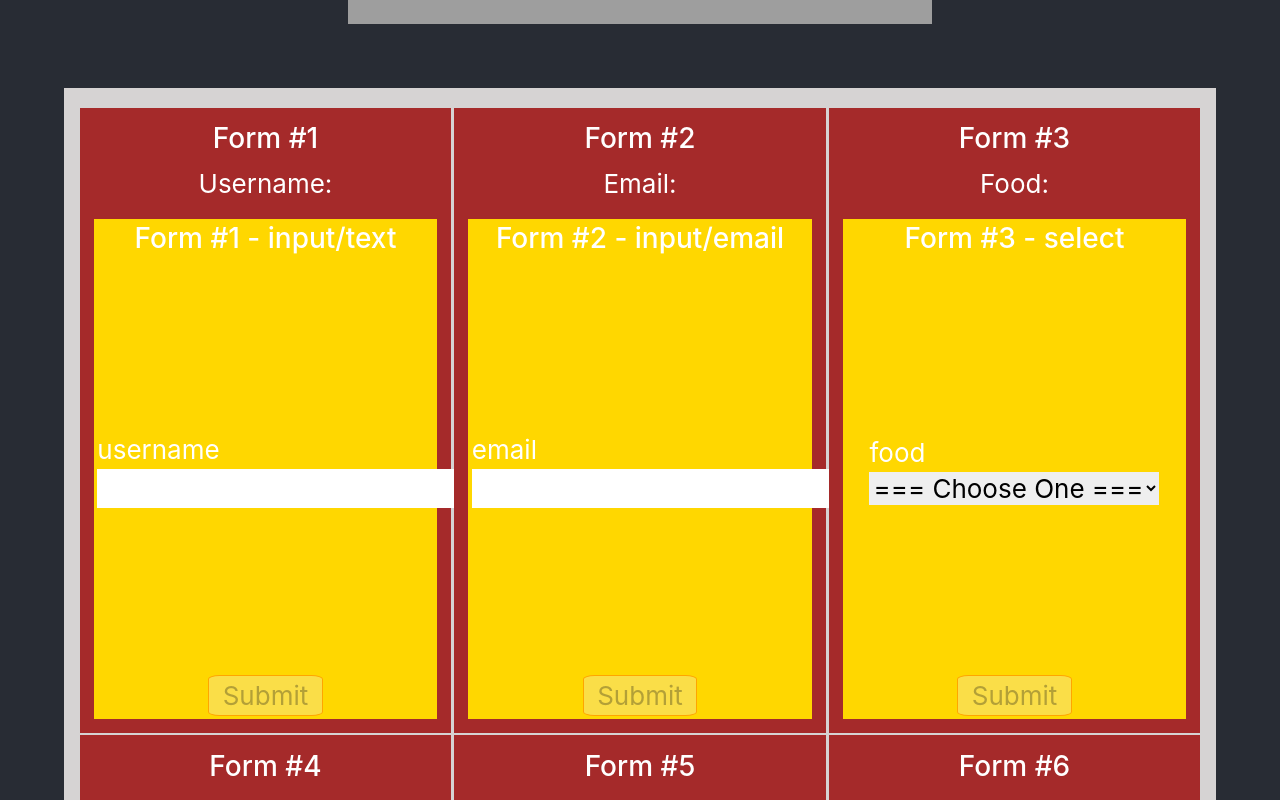
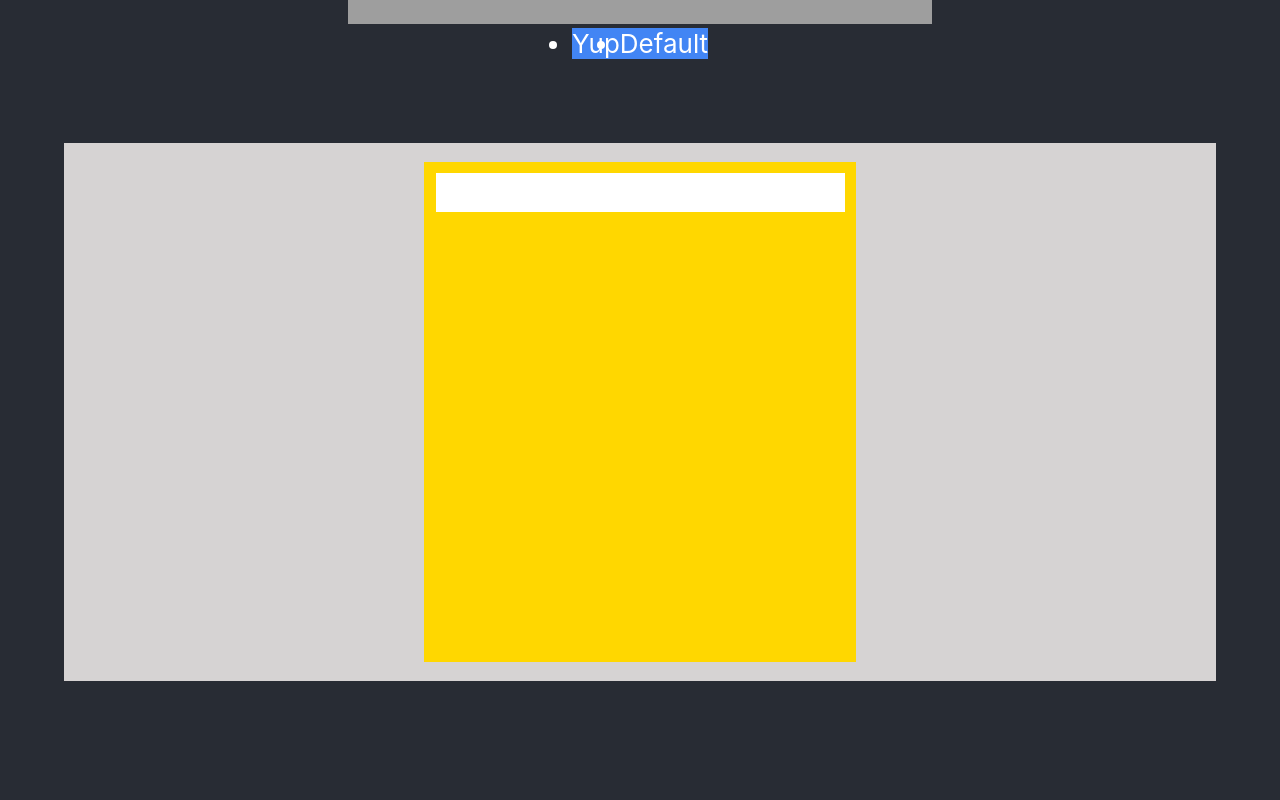
Before and after one commit to DustinThewind505/login-practice, a React (Create React App) app in the folder react-practice/: page /page3/default in a window 1280 px wide. Shown: the part 600-1400 px from the top of the page. Built offline with nearby package versions, Linux system fonts and the light colour scheme; grey boxes are pictures that could not be loaded.

Commit message:
created forms sub routes

```diff
--- /dev/null
+++ b/react-practice/src/components/PAGE3/default/defaultContainer.js
@@ -0,0 +1,23 @@
+import React, { useState } from 'react';
+
+
+
+
+
+function DefaultFormBehavior(props) {
+
+
+
+    return (
+        <div className='forms-page-container'>
+            <form>
+                <label>
+                    <input />
+                </label>
+
+            </form>
+        </div>
+    )
+}
+
+export default DefaultFormBehavior;
--- a/react-practice/src/components/PAGE3/page3.js
+++ b/react-practice/src/components/PAGE3/page3.js
@@ -1,11 +1,8 @@
 import React, { useState } from 'react';
+import { Route, NavLink } from 'react-router-dom';
 
-import Form1 from './forms/form1';
-import Form2 from './forms/form2';
-import Form3 from './forms/form3';
-import Form4 from './forms/form4';
-import Form5 from './forms/form5';
-import Form6 from './forms/form6';
+import YupFormContainer from './yup/yupContainer';
+import DefaultForms from './default/defaultContainer';
 
 
 
@@ -29,16 +26,16 @@ function Page3() {
                     <h2>Display Form</h2>
                     {Object.values(displayForm).map((element, index) => <p key={index}>{typeof element === "boolean" ? "Checked✔✔✔" : element}</p>)}
                 </form>
-
-
-                <div className='forms-page-container'>
-                    <Form1 setDisplayForm={setDisplayForm}/>
-                    <Form2 setDisplayForm={setDisplayForm}/>
-                    <Form3 setDisplayForm={setDisplayForm}/>
-                    <Form4 setDisplayForm={setDisplayForm}/>
-                    <Form5 setDisplayForm={setDisplayForm}/>
-                    <Form6 setDisplayForm={setDisplayForm}/>
-                </div>
+                <ul>
+                    <li><NavLink to='/page3'>Yup</NavLink></li>
+                    <li><NavLink to='/page3/default'>Default</NavLink></li>
+                </ul>
+                <Route exact path='/page3'>
+                    <YupFormContainer setDisplayForm={setDisplayForm} />
+                </Route>
+                <Route path='/page3/default'>
+                    <DefaultForms setDisplayForm={setDisplayForm} />
+                </Route>
             </section>
         </>
     )
--- /dev/null
+++ b/react-practice/src/components/PAGE3/yup/yupContainer.js
@@ -0,0 +1,30 @@
+import React, { useState } from 'react';
+
+import Form1 from './forms/form1';
+import Form2 from './forms/form2';
+import Form3 from './forms/form3';
+import Form4 from './forms/form4';
+import Form5 from './forms/form5';
+import Form6 from './forms/form6';
+
+
+
+
+
+function YupFormContainer(props) {
+
+
+
+    return (
+        <div className='forms-page-container'>
+                    <Form1 setDisplayForm={props.setDisplayForm}/>
+                    <Form2 setDisplayForm={props.setDisplayForm}/>
+                    <Form3 setDisplayForm={props.setDisplayForm}/>
+                    <Form4 setDisplayForm={props.setDisplayForm}/>
+                    <Form5 setDisplayForm={props.setDisplayForm}/>
+                    <Form6 setDisplayForm={props.setDisplayForm}/>
+                </div>
+    )
+}
+
+export default YupFormContainer;
```
Also changed, not shown: react-practice/src/components/PAGE3/yup/forms/form1.js (renamed from react-practice/src/components/PAGE3/forms/form1.js), react-practice/src/components/PAGE3/yup/forms/form1A.js (renamed from react-practice/src/components/PAGE3/forms/form1A.js), react-practice/src/components/PAGE3/yup/forms/form2.js (renamed from react-practice/src/components/PAGE3/forms/form2.js), react-practice/src/components/PAGE3/yup/forms/form2A.js (renamed from react-practice/src/components/PAGE3/forms/form2A.js), react-practice/src/components/PAGE3/yup/forms/form3.js (renamed from react-practice/src/components/PAGE3/forms/form3.js), react-practice/src/components/PAGE3/yup/forms/form4.js (renamed from react-practice/src/components/PAGE3/forms/form4.js), react-practice/src/components/PAGE3/yup/forms/form5.js (renamed from react-practice/src/components/PAGE3/forms/form5.js), react-practice/src/components/PAGE3/yup/forms/form6.js (renamed from react-practice/src/components/PAGE3/forms/form6.js).
